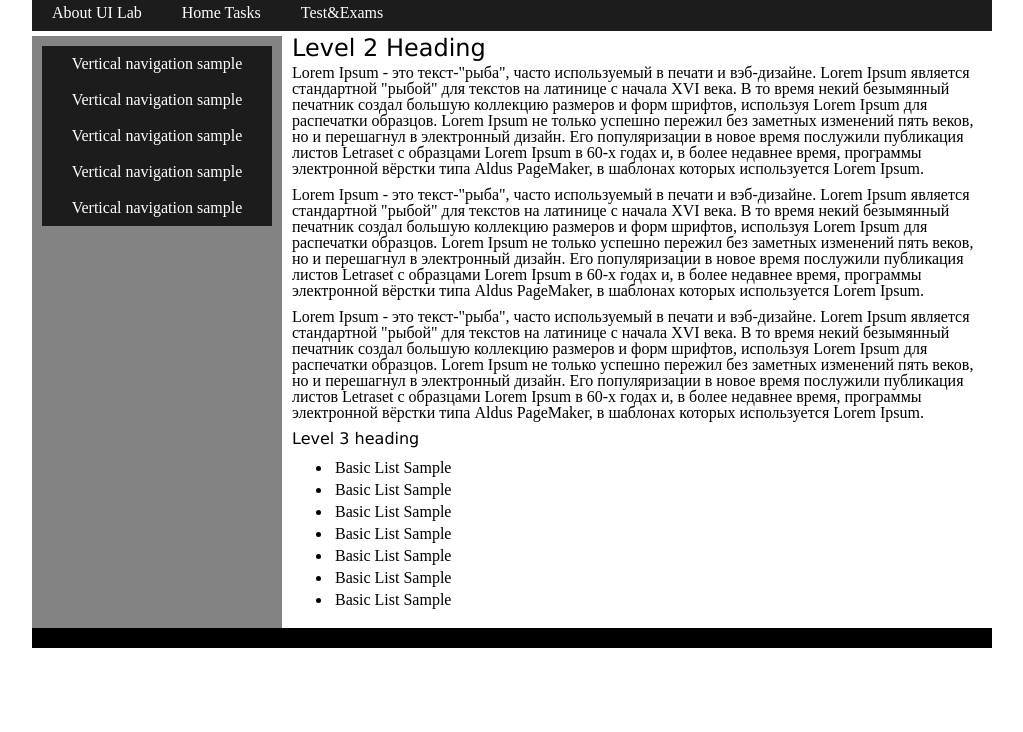
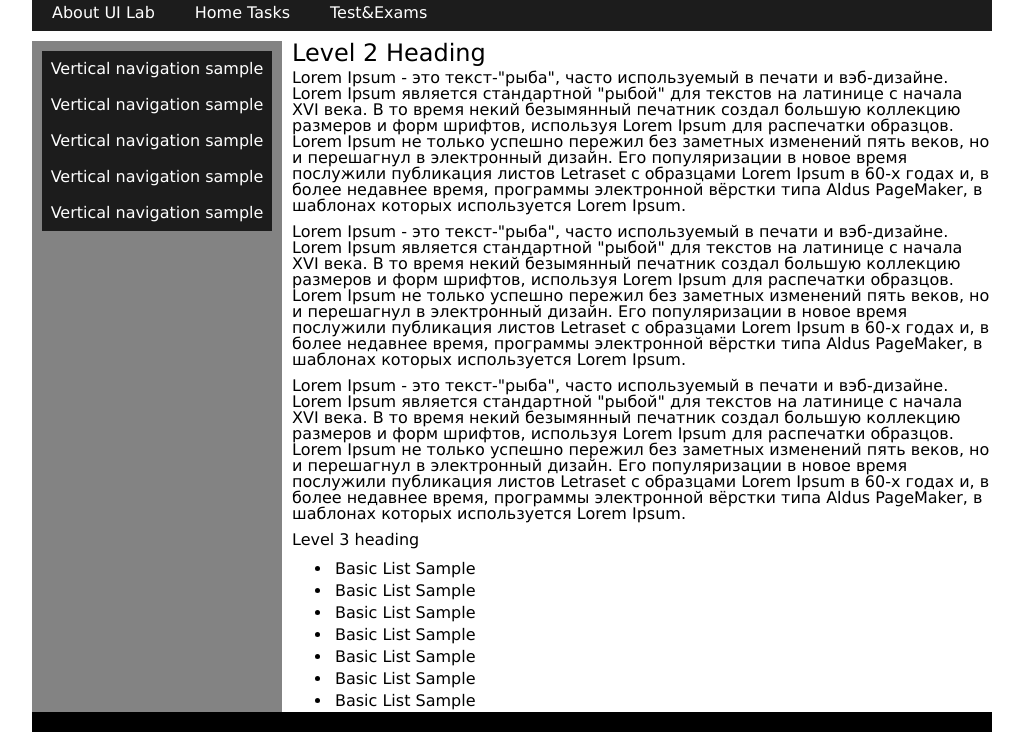
Before and after one commit to juventine/my_first-repository, a plain HTML site: page index.html in a window 1280 px wide. Shown: the part 147-879 px from the top of the page, without its empty margins (128-1151 px from the left). Before the commit the page ends 800 px from the top, so only its background shows below. Drawn offline with Linux system fonts and the light colour scheme.

Commit message:
some editings

```diff
--- a/UI/style.css
+++ b/UI/style.css
@@ -9,6 +9,7 @@ body {
   margin: 0 auto;
   padding: 5px 0px 30px;
   min-width: 60%;
+  font-family: Geneva, Arial, Helvetica, sans-serif;
 }
 
 header {
@@ -30,14 +31,14 @@ header {
 }
 
 .title {
-  padding-top: 5px;
+  padding: 5px 0px 0px;
   font-size: xx-large;
   font-weight: bold;
   text-transform: uppercase;
-  font-family: Geneva, Arial, Helvetica, sans-serif;
 }
 
 .title h4 {
+  padding:5px 0px 0px;
   font-size: large;
   font-weight: bolder;
 }
@@ -45,12 +46,10 @@ header {
 h2 {
   font-size: x-large;
   font-weight: ;
-  font-family: Geneva, Arial, Helvetica, sans-serif;
 }
 
 h3 {
   font-size: medium;
-  font-family: Geneva, Arial, Helvetica, sans-serif;
   }
 
 header:after {
@@ -60,31 +59,28 @@ header:after {
 }
 
 .main_menu {
-  /*margin-top:0px;*/
-  margin-bottom:5px;
-  /*margin-left:0px;*/
-  /*padding-left: 0px;*/
-  background: #1C1C1C; /* цвет фона */
+  margin-bottom:10px;
+  background: #1C1C1C;
 }
 
 .main_menu li {
   display: inline-block;
-  margin-left: 0px;
+  margin: 0px;
   height:100%;
-  text-align: center; /* текст горизонтально по центру */
+  text-align: center;
 }
 
 .main_menu a {
-  display: block; /* ссылка растягивается на весь пункт li */
+  display: block;
   margin: 10px 0px;
   padding: 0 20px;
-  color: #fff; /* цвет текста */
-  text-decoration: none; /* убрать нижнее подчёркивание у ссылок */
+  color: #fff;
+  text-decoration: none;
   vertical-align: center;
 }
 
 .main_menu li:hover {
-  background: gray; /* фон пунктов при наведении */
+  background: gray;
 }
 
 article {
@@ -103,7 +99,7 @@ aside {
   display: block;
   width: 250px;
   height: 100%;
-  margin-top: 10px;
+  margin: 10px 0px 0px;
   float:left;
 }
 
@@ -113,71 +109,37 @@ aside {
 }
 
 .menu li {
-  margin-left: 0px;
-  padding-left: 0px;
   list-style-type: none;
   text-align: center;
 }
 
 .menu a {
-  display: block; /* ссылка растягивается на весь пункт li */
+  display: block;
   padding: 10px 0px;
-  color: #fff; /* цвет текста */
-  text-decoration: none; /* убрать нижнее подчёркивание у ссылок */
+  color: #fff;
+  text-decoration: none;
 }
 
 .menu a:hover {
-  background: silver; /* фон пунктов при наведении */
+  background: silver;
 }
 
 .content {
-  padding-left: 260px;
+  padding: 0px 0px 0px 260px;
 }
 
 .text {
-  margin-top:5px;
+  margin:5px 0px 0px;
 }
 
 p {
-  padding-bottom: 10px;
+  padding: 0px 0px 10px;
   font-size: medium;
 }
-/*.reference {
-  margin-top:15px;
-  margin-bottom: 10px;
-  text-align: center;
-}
-
-.reference a {
-  color: #FFFFFF;
-}
-
-.reference a:link {
-  text-decoration: none; /* Убирает подчеркивание для ссылок */
-   }
-
-/*.reference a:visited {
-	text-decoration: none;
-}*/
-
-/*.reference a:active { text-decoration: none; }*/
-
-/*.reference a:hover {
-  text-decoration: underline;
-  color: red;
-}*/
-
-.content_h2 {
-   padding-top: 10px;
-}
-
-/*.content h2 {
- margin-top: 5px;
-}*/
 
 .content_list{
   padding: 10px;
-  margin-left: 30px;
+  margin: 0px 0px 0px 30px;
 }
 
 .content_list li{
@@ -186,13 +148,13 @@ p {
 }
 
 .before_footer{
-   height:5px;
+   height:10px;
    visibility: hidden;
 }
 
 footer {
   bottom: 0;
+  height: 20px;
+  margin: -20px 0px 0px;
   background: black;
-  height: 20px;
-  margin-top: -20px;
 }
```
